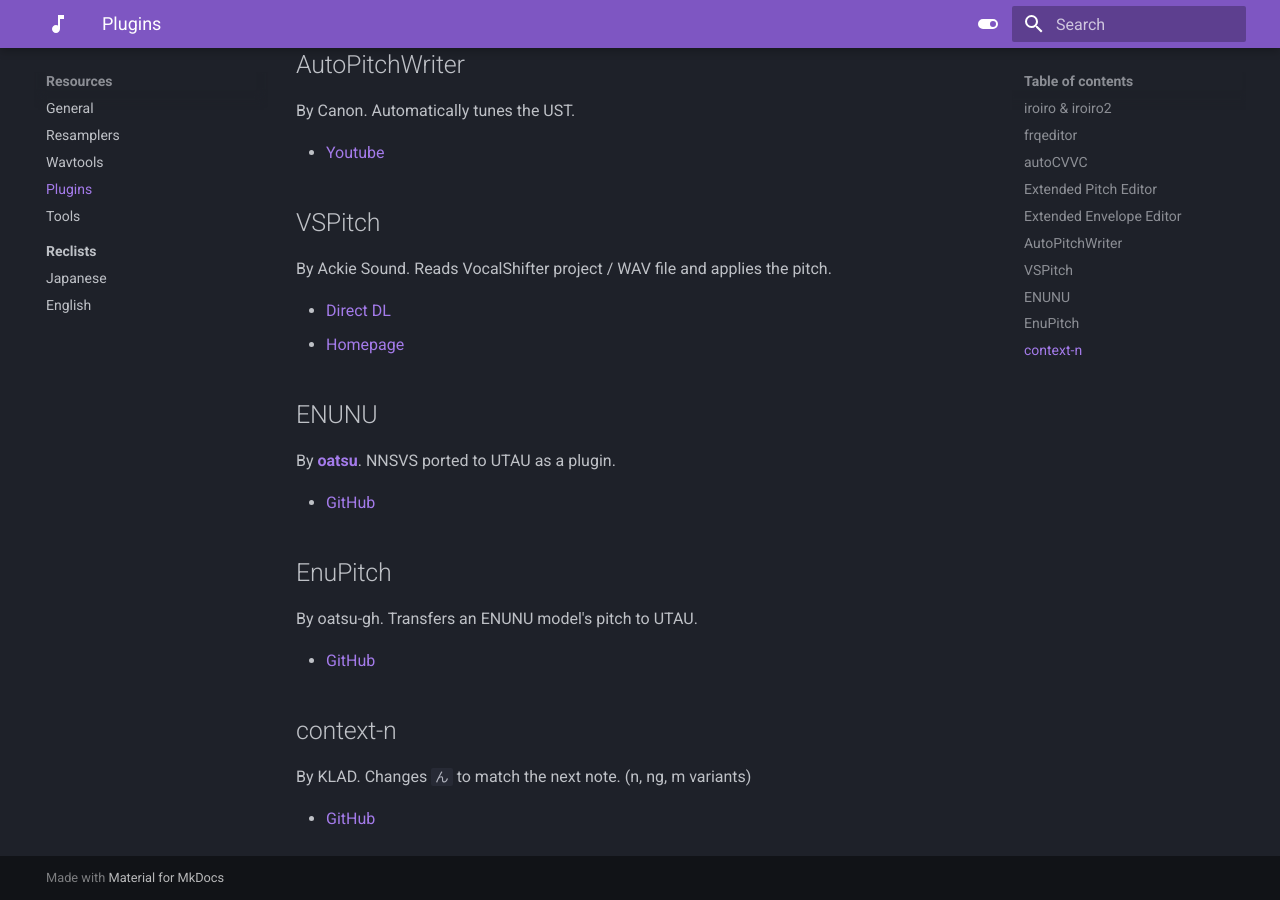
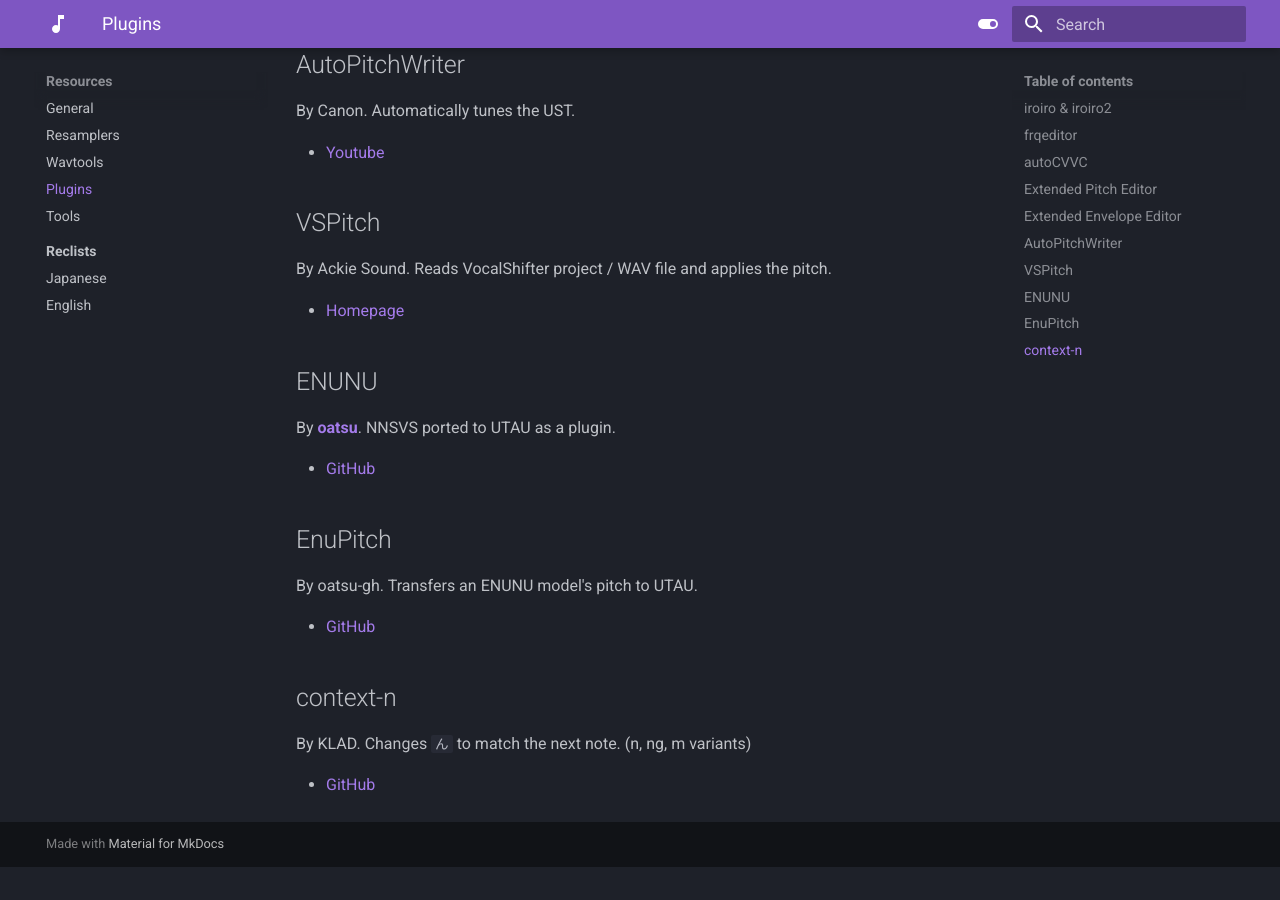
Before and after one commit to nagotown/utau.info, an MkDocs documentation site: the page built from docs/resources/plugins.md, in a window 1280 px wide and 900 px high, scrolled down 1005 px. Built offline with MkDocs 1.6.1 and Material for MkDocs 9.7.7, drawn with Linux system fonts in a browser that asks for light colours; after the commit the page ends 1872 px from its top, so only the background shows below that.

Commit message:
Fix Resources>Plugins formatting & remove broken link

```diff
--- a/docs/resources/plugins.md
+++ b/docs/resources/plugins.md
@@ -17,6 +17,7 @@
 - [Homepage](https://delta-kimigatame.hatenablog.jp/entry/ar1172141)
 
 ## Extended Pitch Editor
+
 By Zteer.
 
 - [Latest](http://z-server.game.coocan.jp/utau/utautop.html#pitedit)
@@ -34,7 +35,6 @@
 ## VSPitch
 By Ackie Sound. Reads VocalShifter project / WAV file and applies the pitch.
 
-- [Direct DL](https://ackiesound.ifdef.jp/data/vspitch105.zip)
 - [Homepage](https://ackiesound.ifdef.jp/download.html)
 
 ## ENUNU
```
